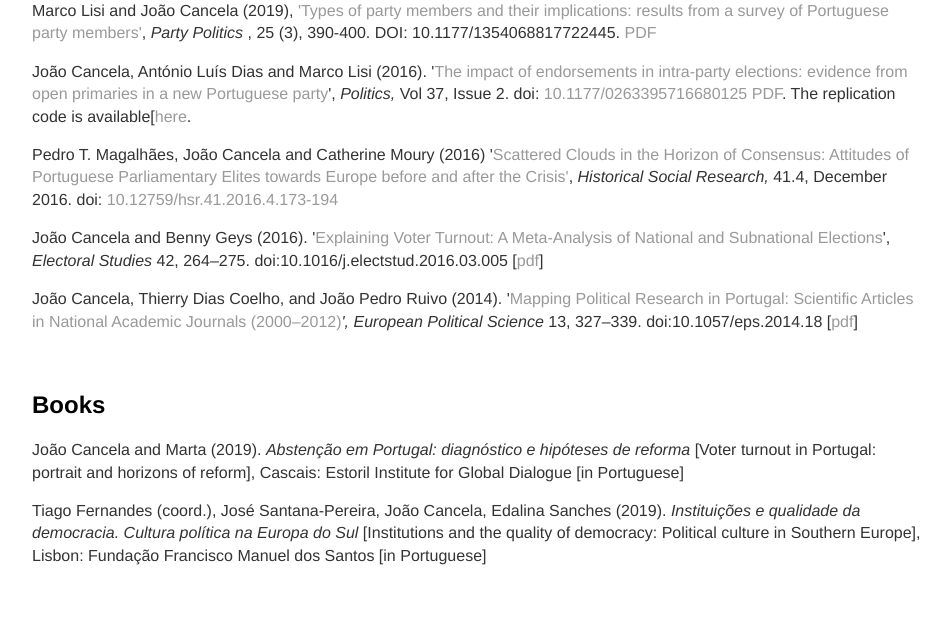
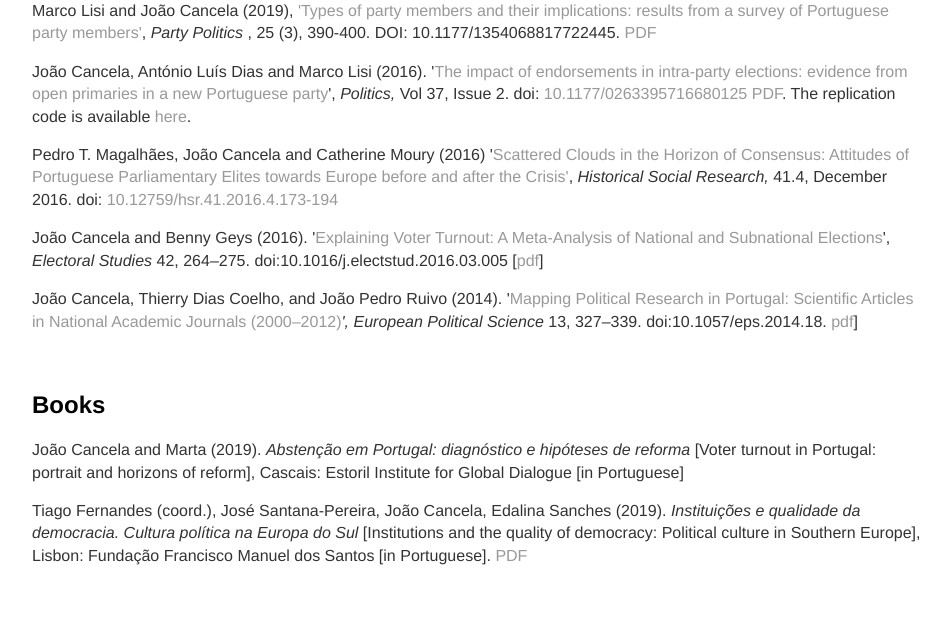
Before and after one commit to joaocancela/joaocancela.github.io, a Jekyll site: the page built from research/index.html, in a window 1280 px wide. Shown: the part 306-933 px from the top of the page, without its empty margins (160-1110 px from the left). Built offline with Jekyll 4.4.1, drawn with Linux system fonts in a browser that asks for light colours; some of the changed lines change nothing that is shown.

Commit message:
Update index.html

```diff
--- a/research/index.html
+++ b/research/index.html
@@ -11,18 +11,18 @@
 <p>Marco Lisi and Jo&atilde;o Cancela (2019), <a href="http://journals.sagepub.com/doi/10.1177/1354068817722445">'Types of party members and their implications: results from a survey of Portuguese party members'</a>, <em>Party Politics </em>, 25 (3), 390-400. DOI: 10.1177/1354068817722445. <a href={{ site.baseurl }}/pdf/lisi_cancela_2019_types_of_party_members.pdf>PDF</a></p>
 
 <p>Jo&atilde;o Cancela, Ant&oacute;nio Lu&iacute;s Dias and Marco Lisi (2016). '<a href="http://journals.sagepub.com/doi/full/10.1177/0263395716680125" target>The impact of endorsements in intra-party elections: evidence from open primaries in a new Portuguese party</a>', <em>Politics, </em> Vol 37, Issue 2.
- doi: <a href="http://dx.doi.org/10.1177%2F0263395716680125" rel="nofollow">10.1177/0263395716680125</a> <a href="<a href={{ site.baseurl }}/pdf/lisi_cancela_2019_types_of_party_members.pdf>PDF</a></p> " target="_blank" rel="nofollow noopener">PDF</a>. The replication code is available[<a href="https://github.com/antoniodias/endorsements-in-intra-party-elections">here</a>.</p>
+ doi: <a href="http://dx.doi.org/10.1177%2F0263395716680125" >10.1177/0263395716680125</a> <a href="<a href={{ site.baseurl }}/pdf/cancela_dias_lisi_2017_impact_of_endorsements.pdf>PDF</a></p> ">PDF</a>. The replication code is available <a href="https://github.com/antoniodias/endorsements-in-intra-party-elections">here</a>.</p>
 
-<p>Pedro T. Magalh&atilde;es, Jo&atilde;o Cancela and Catherine Moury (2016) '<a href="http://www.gesis.org/hsr/abstr/41-4/08magalhaes/" target="_blank" rel="nofollow noopener">Scattered Clouds in the Horizon of Consensus: Attitudes of Portuguese Parliamentary Elites towards Europe before and after the Crisis'</a>, <em>Historical Social Research, </em>41.4, December 2016. doi: <a href="http://dx.doi.org/10.12759/hsr.41.2016.4.173-194" rel="nofollow">10.12759/hsr.41.2016.4.173-194</a> </p>
+<p>Pedro T. Magalh&atilde;es, Jo&atilde;o Cancela and Catherine Moury (2016) '<a href="http://www.gesis.org/hsr/abstr/41-4/08magalhaes/" target="_blank" rel="nofollow noopener">Scattered Clouds in the Horizon of Consensus: Attitudes of Portuguese Parliamentary Elites towards Europe before and after the Crisis'</a>, <em>Historical Social Research, </em>41.4, December 2016. doi: <a href="http://dx.doi.org/10.12759/hsr.41.2016.4.173-194" >10.12759/hsr.41.2016.4.173-194</a> </p>
 
-<p>Jo&atilde;o Cancela and Benny Geys (2016). '<a href="http://www.sciencedirect.com/science/article/pii/S0261379416300956" rel="nofollow">Explaining Voter Turnout: A Meta-Analysis of National and Subnational Elections</a>', <em>Electoral Studies </em>42, 264&ndash;275. doi:10.1016/j.electstud.2016.03.005 [<a href="https://dl.dropboxusercontent.com/u/28033581/1-s2.0-S0261379416300956-main.pdf" rel="nofollow">pdf</a>] </p>
-<p>Jo&atilde;o Cancela, Thierry Dias Coelho, and Jo&atilde;o Pedro Ruivo (2014). '<a href="http://www.palgrave-journals.com/eps/journal/v13/n4/abs/eps201418a.html" rel="nofollow">Mapping Political Research in Portugal: Scientific Articles in National Academic Journals (2000&ndash;2012)</a><em>', European Political Science</em> 13, 327&ndash;339. doi:10.1057/eps.2014.18 [<a href="https://dl.dropboxusercontent.com/u/28033581/LTDA_accepted_paper.pdf" rel="nofollow">pdf</a>]</p>
+<p>Jo&atilde;o Cancela and Benny Geys (2016). '<a href="http://www.sciencedirect.com/science/article/pii/S0261379416300956" >Explaining Voter Turnout: A Meta-Analysis of National and Subnational Elections</a>', <em>Electoral Studies </em>42, 264&ndash;275. doi:10.1016/j.electstud.2016.03.005 [<a href="https://dl.dropboxusercontent.com/u/28033581/1-s2.0-S0261379416300956-main.pdf" >pdf</a>] </p>
+<p>Jo&atilde;o Cancela, Thierry Dias Coelho, and Jo&atilde;o Pedro Ruivo (2014). '<a href="http://www.palgrave-journals.com/eps/journal/v13/n4/abs/eps201418a.html" >Mapping Political Research in Portugal: Scientific Articles in National Academic Journals (2000&ndash;2012)</a><em>', European Political Science</em> 13, 327&ndash;339. doi:10.1057/eps.2014.18. <a href={{ site.baseurl }}/pdf/cancela_geys_2016_metaannalysis_turnout.pdf>pdf</a>]</p>
 <p>&nbsp;</p>
 
 <h2>Books</h2>
 <p> Jo&atilde;o Cancela and Marta (2019).  <em>Abstenção em Portugal: diagnóstico e hipóteses de reforma </em> [Voter turnout in Portugal: portrait and horizons of reform], Cascais: Estoril Institute for Global Dialogue  [in Portuguese]</p>
 
-<p> Tiago Fernandes (coord.), José Santana-Pereira, João Cancela, Edalina Sanches (2019).  <em> Instituições e qualidade da democracia. Cultura política na Europa do Sul </em> [Institutions and the quality of democracy: Political culture in Southern Europe], Lisbon: Fundação Francisco Manuel dos Santos [in Portuguese]</p>
+<p> Tiago Fernandes (coord.), José Santana-Pereira, João Cancela, Edalina Sanches (2019).  <em> Instituições e qualidade da democracia. Cultura política na Europa do Sul </em> [Institutions and the quality of democracy: Political culture in Southern Europe], Lisbon: Fundação Francisco Manuel dos Santos [in Portuguese]. <a href=https://www.ffms.pt/FileDownload/301f94f4-7e81-42b2-9a88-11865b20637c/instituicoes-e-qualidade-da-democracia-cultura-politica-na-europa-do-sul>PDF </a></p>
 <p>&nbsp;</p>
 <h2>Book chapters  </h2>
  <p>João Cancela (forthcoming) 'Elections: Institutional Framework and Participation Dynamics' In Tiago Fernandes (ed.), <em>Varieties of Democracy in Southern Europe, 1960s-2000s: A Comparison between Spain, France, Greece, Italy and Portugal</em>, South Bend: Notre Dame Press (Kellogg Institute Series on Democracy and Development). </p>
@@ -33,12 +33,12 @@
 <p>&nbsp;</p>
 
 <h2>Reports and other publications</h2>
-<p>Catarina Reis Oliveira (coord.), Isabel Estrada Carvalhais, and Jo&atilde;o Cancela (2014). "<a href="http://www.om.acm.gov.pt/documents/58428/296070/divpol_pt.pdf/5c7d94e7-9773-4921-914d-b332b6990ee7" rel="nofollow">Political parties openness to immigrants in Portugal:between the opportunity structure and the individual perceptions</a>". Lisbon: Alto-Comissariado para as Migra&ccedil;&otilde;es, IP</p>
-<p>Catarina Reis Oliveira, Jo&atilde;o Cancela and Vera Fonseca (2013). "<a href="http://www.om.acm.gov.pt/documents/58428/296070/family+reunification_pt.pdf/15a09bea-3639-457b-894c-91e7ea3a6b52" rel="nofollow">Family reunification in Portugal: the law in practice</a>". Lisbon: Alto-Comissariado para a Imigra&ccedil;&atilde;o e Di&aacute;logo Intercultural, IP<br /><br /><br /></p>
+<p>Catarina Reis Oliveira (coord.), Isabel Estrada Carvalhais, and Jo&atilde;o Cancela (2014). "<a href="http://www.om.acm.gov.pt/documents/58428/296070/divpol_pt.pdf/5c7d94e7-9773-4921-914d-b332b6990ee7" >Political parties openness to immigrants in Portugal:between the opportunity structure and the individual perceptions</a>". Lisbon: Alto-Comissariado para as Migra&ccedil;&otilde;es, IP</p>
+<p>Catarina Reis Oliveira, Jo&atilde;o Cancela and Vera Fonseca (2013). "<a href="http://www.om.acm.gov.pt/documents/58428/296070/family+reunification_pt.pdf/15a09bea-3639-457b-894c-91e7ea3a6b52" >Family reunification in Portugal: the law in practice</a>". Lisbon: Alto-Comissariado para a Imigra&ccedil;&atilde;o e Di&aacute;logo Intercultural, IP<br /><br /><br /></p>
   <p>Jo&atilde;o Cancela (2012). <em><a href="https://run.unl.pt/handle/10362/7371" target="_blank" rel="nofollow noopener">Associativismo e participa&ccedil;&atilde;o pol&iacute;tica: o caso portugu&ecirc;s (2006-2009)</a>. </em>FCSH-UNL.[Master thesis, in Portuguese]</div></p>
 <p>&nbsp;</p>
 
 <h2>Assistance in journal articles</h2>
-<p>Rui Branco and Tiago Fernandes , with Jo&atilde;o Cancela and Thierry Dias Coelho (2012). "<a href="http://www.cairn.info/resume.php?ID_ARTICLE=PSUD_037_0009#anchor_abstract" rel="nofollow">D&eacute;mocratisation et soci&eacute;t&eacute; civile. Le&ccedil;ons de l&rsquo;exp&eacute;rience portugaise</a>". <em>P&ocirc;le Sud</em>, 2012/2 (n&deg; 37), pp. 9-23</p>
+<p>Rui Branco and Tiago Fernandes , with Jo&atilde;o Cancela and Thierry Dias Coelho (2012). "<a href="http://www.cairn.info/resume.php?ID_ARTICLE=PSUD_037_0009#anchor_abstract" >D&eacute;mocratisation et soci&eacute;t&eacute; civile. Le&ccedil;ons de l&rsquo;exp&eacute;rience portugaise</a>". <em>P&ocirc;le Sud</em>, 2012/2 (n&deg; 37), pp. 9-23</p>
 
 <!-- /.blurb -->
```
